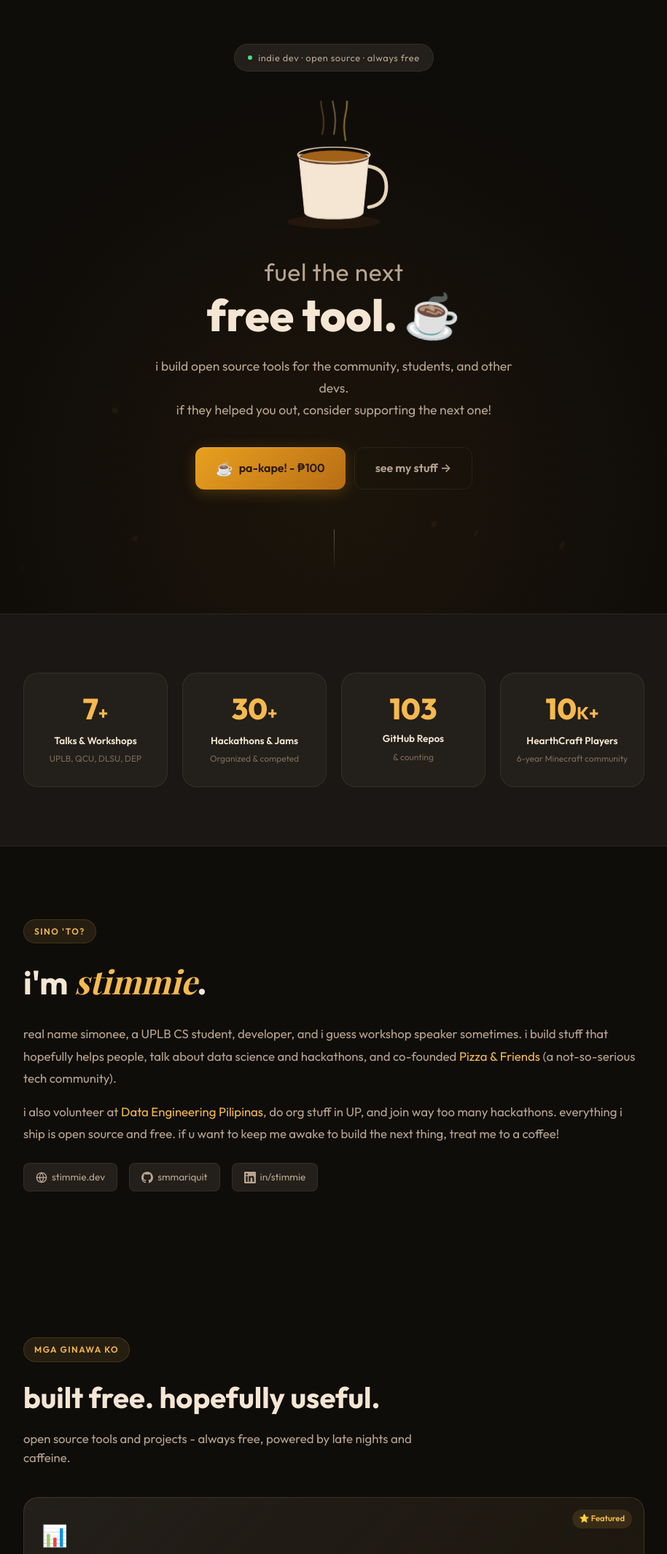
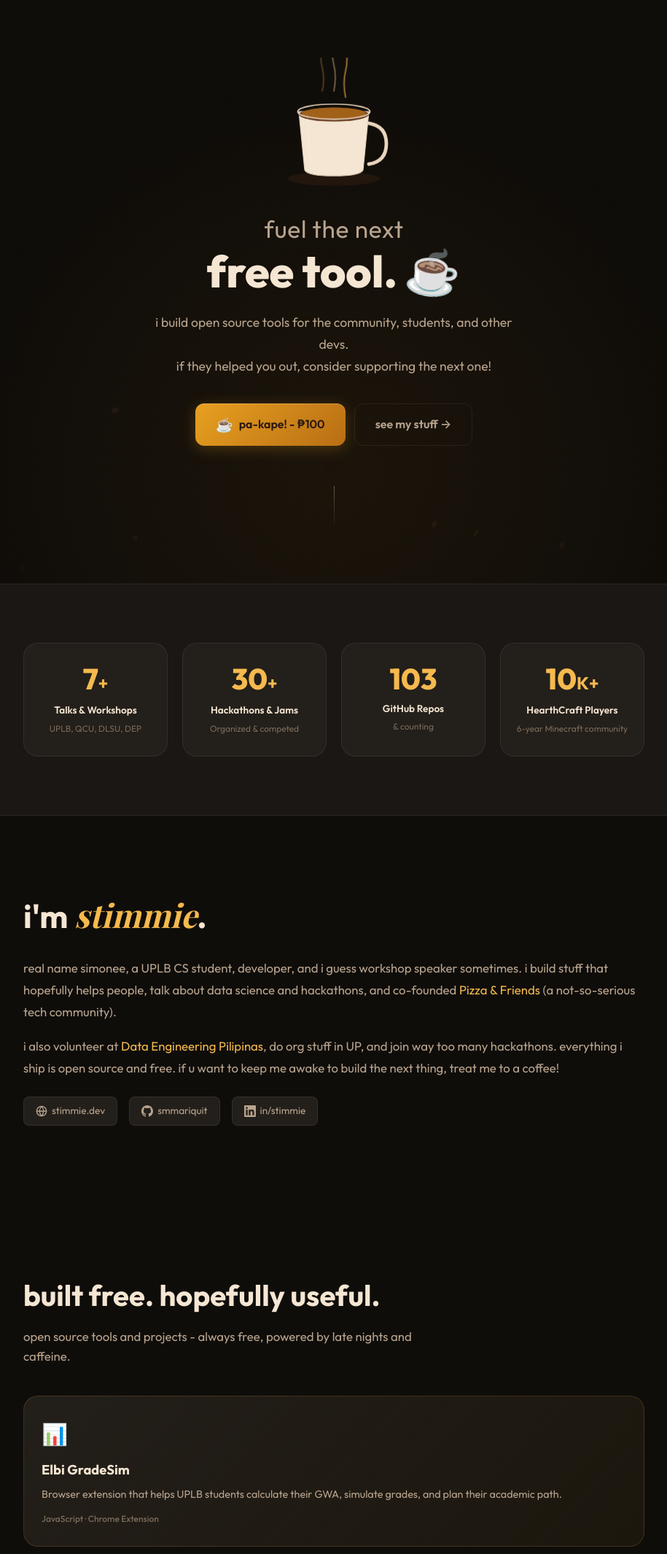
Before and after one commit to smmariquit/kape, a website: page public/index.html in a window 1280 px wide. Shown: the top 2130 px of the page at 73% size, without its empty margins (182-1097 px from the left). Drawn offline with nearby package versions, Linux system fonts and the light colour scheme; a web font is replaced by a local one.

Commit message:
style: remove vibe-coded pills and badges

```diff
--- a/public/index.html
+++ b/public/index.html
@@ -27,11 +27,6 @@
     <!-- Hero Section -->
     <header class="hero" id="hero">
         <div class="hero-inner">
-            <div class="hero-badge">
-                <span class="badge-dot"></span>
-                indie dev · open source · always free
-            </div>
-
             <div class="hero-coffee" aria-hidden="true">
                 <svg class="coffee-cup" viewBox="0 0 200 220" fill="none" xmlns="http://www.w3.org/2000/svg">
                     <!-- Steam -->
@@ -115,7 +110,6 @@
         <div class="container">
             <div class="about-content">
                 <div class="about-text">
-                    <span class="section-tag">sino 'to?</span>
                     <h2>i'm <em>stimmie</em>.</h2>
                     <p>
                         real name simonee, a UPLB CS student, developer, and i guess workshop speaker sometimes.
@@ -149,13 +143,11 @@
     <!-- Featured Projects -->
     <section class="projects" id="projects">
         <div class="container">
-            <span class="section-tag">mga ginawa ko</span>
             <h2 class="section-title">built free. hopefully useful.</h2>
             <p class="section-desc">open source tools and projects - always free, powered by late nights and caffeine.</p>
 
             <div class="projects-grid">
                 <a href="https://github.com/smmariquit/gradesim" target="_blank" rel="noopener" class="project-card project-featured" id="project-gradesim">
-                    <div class="project-tag">⭐ Featured</div>
                     <div class="project-icon">📊</div>
                     <h3>Elbi GradeSim</h3>
                     <p>Browser extension that helps UPLB students calculate their GWA, simulate grades, and plan their academic path.</p>
@@ -203,7 +195,6 @@
     <!-- Talks & Workshops -->
     <section class="talks" id="talks">
         <div class="container">
-            <span class="section-tag">mga kwento</span>
             <h2 class="section-title">talks & workshops</h2>
             <p class="section-desc">free workshops and talks on data science, hackathons, and whatever else people let me yap about.</p>
 
```
